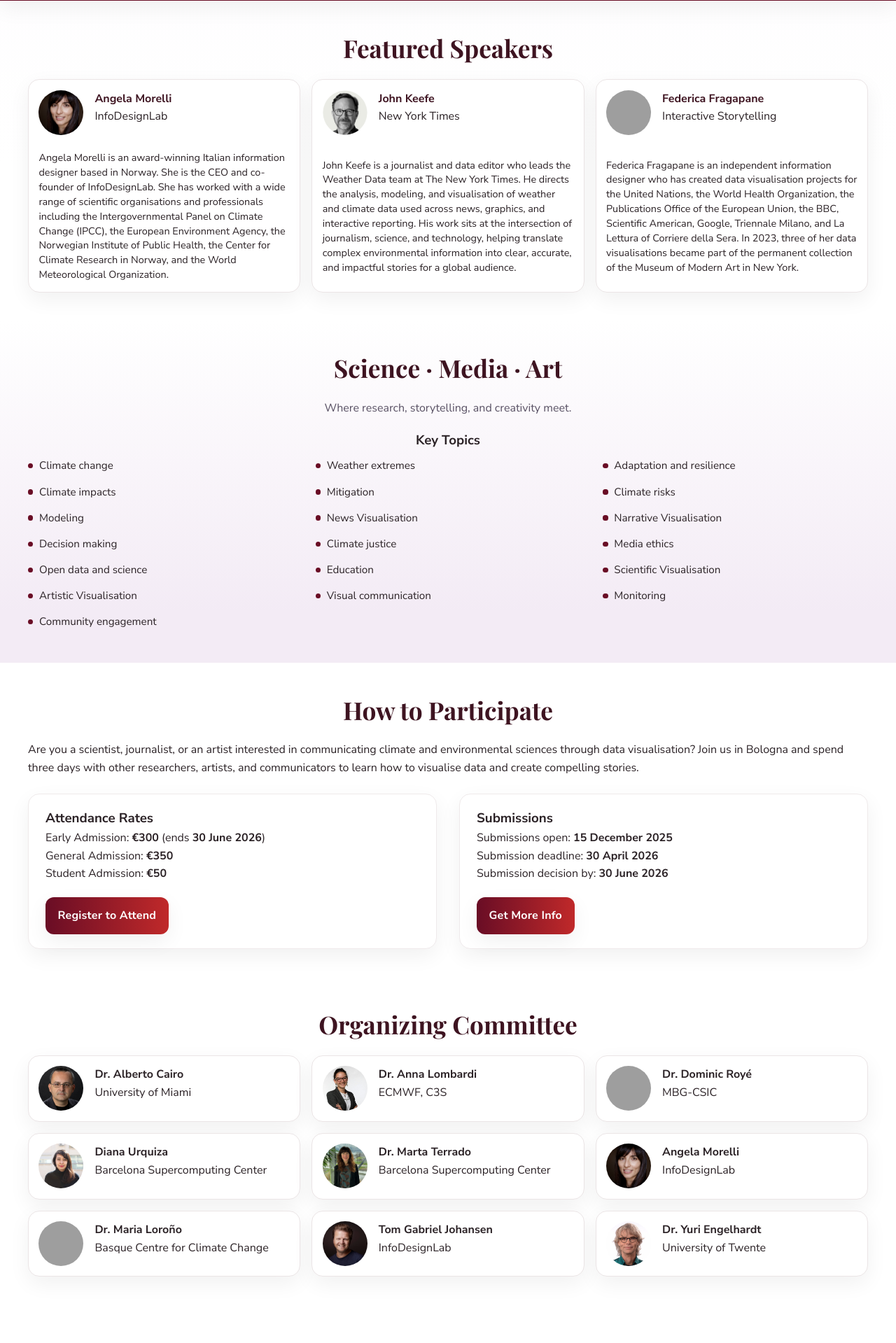
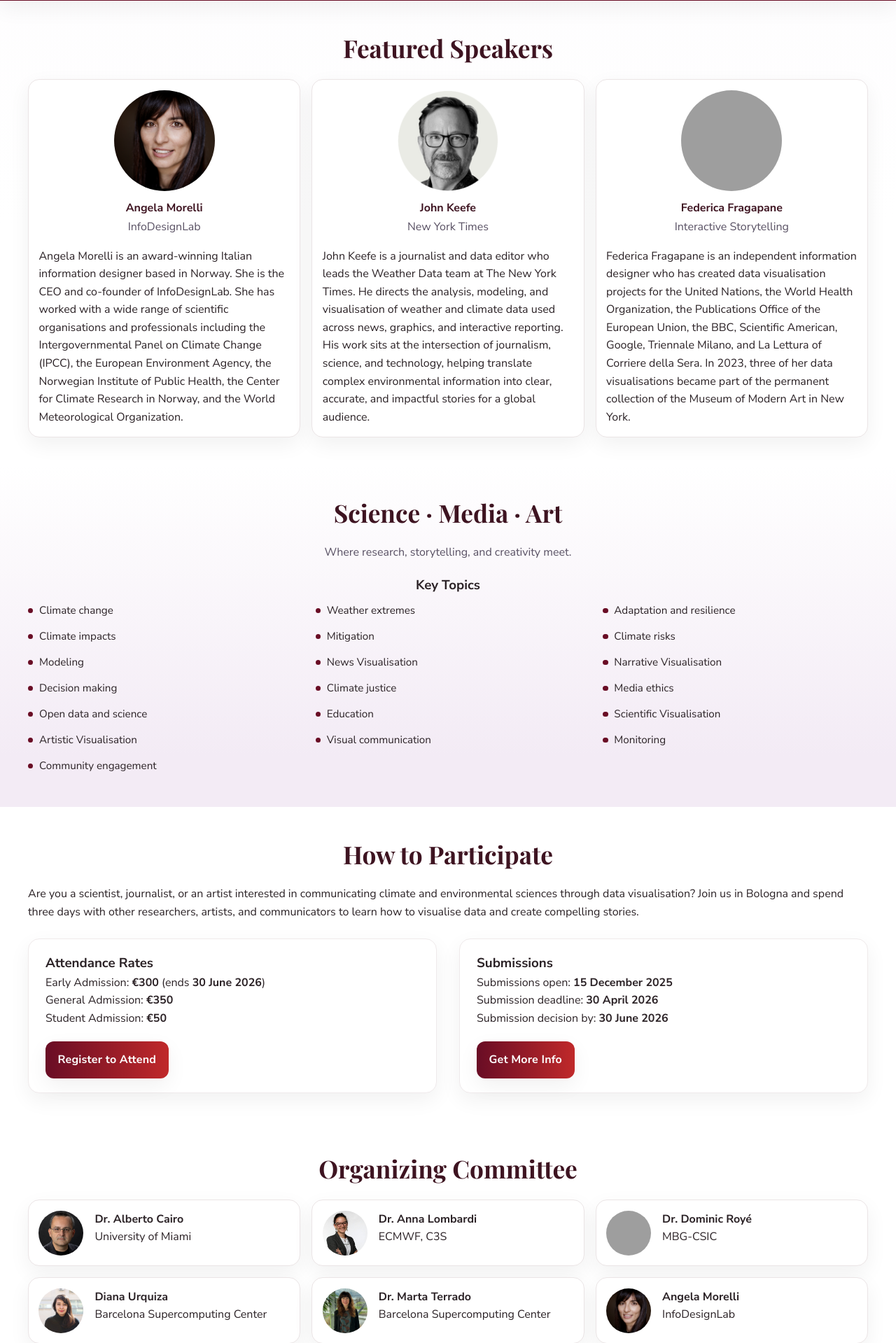
Before and after one commit to mastrong/climateconf, a Django app: template templates/index.html in a window 1280 px wide. Shown: the part 1113-3032 px from the top of the page at 70% size. Run offline with Django 5.2, Linux system fonts and the light colour scheme; the template is opened without the code that fills it, so the values that code supplies are empty; grey boxes are pictures that could not be loaded.

Commit message:
change featured speaker layout

```diff
--- a/static/style.css
+++ b/static/style.css
@@ -374,10 +374,20 @@ a {
   border-radius: 16px;
   padding: .9rem;
   box-shadow: var(--soft-shadow);
+}
+
+.committee_member {
   display: grid;
   grid-template-columns: 64px 1fr;
   gap: .8rem 1rem;
   align-items: start;
+}
+
+.speaker {
+  display: flex;
+  flex-direction: column;
+  align-items: center;
+  text-align: center;
 }
 
 .committee_member {
@@ -406,13 +416,28 @@ a {
   color: var(--crimson-darkest);
 }
 
+/* Bigger centered avatar */
+.speaker .avatar {
+  width: 144px;        /* 2x the current 64px */
+  height: 144px;
+  margin-bottom: 0.75rem;
+}
+
+.speaker-name {
+  margin: 0;
+}
+
+/* Company stays same font, centered */
+.speaker-org {
+  margin-top: 0.1rem;
+  color: var(--muted);
+}
+
+/* Bio spacing and alignment */
 .speaker-bio {
-  grid-column: 1 / -1;
-  margin-top: .6rem;
-  font-size: .9rem;
-  color: var(--text);
-  line-height: 1.45;
-  text-align: left;
+  margin-top: 1rem;
+  text-align: left;    /* readable paragraphs */
+  width: 100%;
 }
 
 /* Force committee to be 3 columns by allowing columns to shrink */
--- a/templates/index.html
+++ b/templates/index.html
@@ -224,8 +224,8 @@
       <div class="speaker">
         <div class="avatar" style="background-image: url('/static/images/Angela_Morelli.png');"></div>
         <div>
-          <h4>Angela Morelli</h4>
-          <p>InfoDesignLab</p>
+          <h4 class="speaker-name">Angela Morelli</h4>
+          <p class="speaker-org">InfoDesignLab</p>
         </div>
         <p class="speaker-bio">
           Angela Morelli is an award-winning Italian information designer based in Norway. She is the CEO and co-founder
@@ -237,8 +237,8 @@
       <div class="speaker">
         <div class="avatar" style="background-image: url('/static/images/john_kefe.png');"></div>
         <div>
-          <h4>John Keefe</h4>
-          <p>New York Times</p>
+          <h4 class="speaker-name">John Keefe</h4>
+          <p class="speaker-org">New York Times</p>
         </div>
         <p class="speaker-bio">
           John Keefe is a journalist and data editor who leads the Weather Data team at The New York Times. He directs
@@ -250,8 +250,8 @@
       <div class="speaker">
         <div class="avatar" style="background-image: url('/static/images/Federica-Fragapane.jpg');"></div>
         <div>
-          <h4>Federica Fragapane</h4>
-          <p>Interactive Storytelling</p>
+          <h4 class="speaker-name">Federica Fragapane</h4>
+          <p class="speaker-org">Interactive Storytelling</p>
         </div>
         <p class="speaker-bio">
           Federica Fragapane is an independent information designer who has created data visualisation projects for the
```
